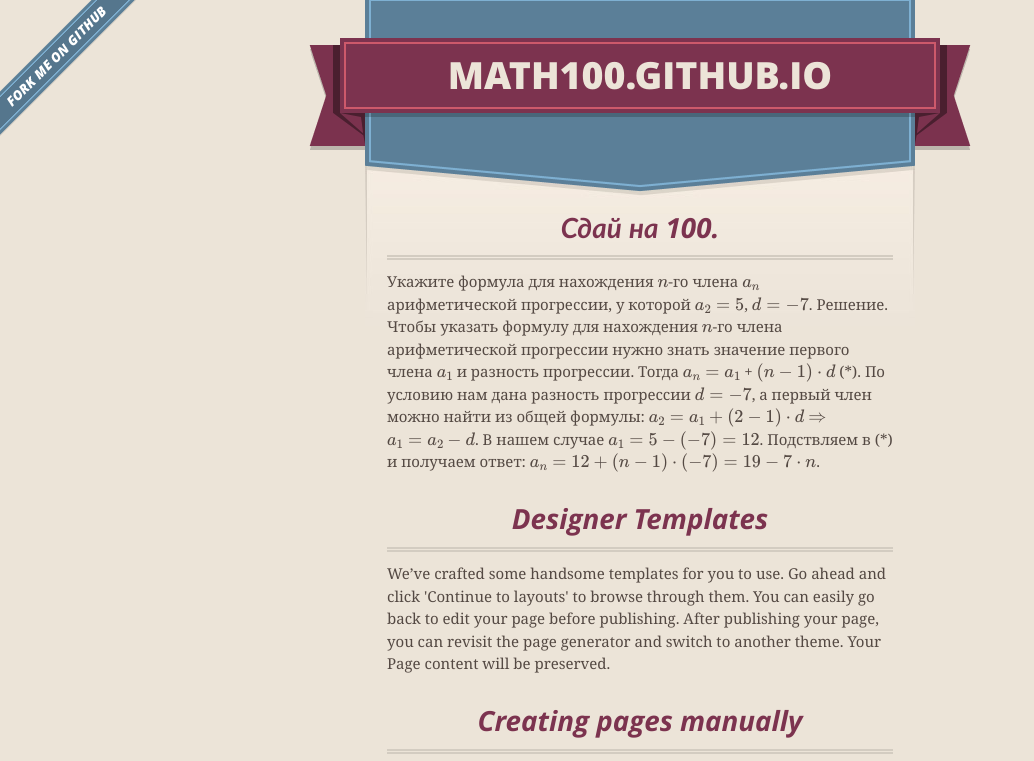
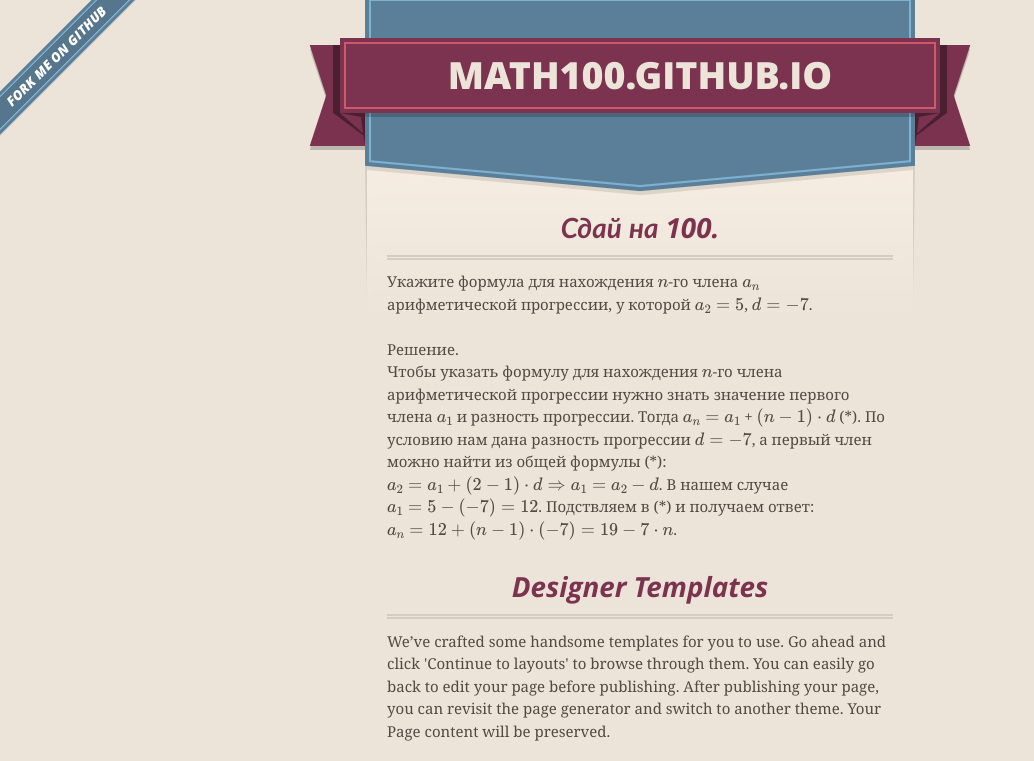
Before and after one commit to math100/math100.github.io, a plain HTML site: page index.html in a window 1280 px wide. Shown: the top 761 px of the page, without its empty margins (0-1034 px from the left). Drawn offline with nearby package versions, Linux system fonts and the light colour scheme; some packages are replaced by stand-ins of ours.

Commit message:
Test commit.

```diff
--- a/index.html
+++ b/index.html
@@ -56,10 +56,11 @@
 
 <p>
 Укажите формула для нахождения $n$-го члена $a_n$ арифметической прогрессии, у которой $a_2 = 5$, $d = -7$.
-
-Решение.
-
-Чтобы указать формулу для нахождения $n$-го члена арифметической прогрессии нужно знать значение первого члена $a_1$ и разность прогрессии. Тогда $a_n = a_1$ + $(n-1)\cdot d$ (*). По условию нам дана разность прогрессии $d = -7$, а первый член можно найти из общей формулы: $a_2 = a_1 + (2-1)\cdot d$ $\Rightarrow$ $a_1 = a_2 - d$. В нашем случае $a_1 = 5 - (-7) = 12$. Подствляем в (*) и получаем ответ: $a_n = 12 + (n-1) \cdot (-7) = 19 - 7\cdot n$.
+</br>
+</br>
+<b>Решение.</b>
+</br>
+Чтобы указать формулу для нахождения $n$-го члена арифметической прогрессии нужно знать значение первого члена $a_1$ и разность прогрессии. Тогда $a_n = a_1$ + $(n-1)\cdot d$ (*). По условию нам дана разность прогрессии $d = -7$, а первый член можно найти из общей формулы (*): $a_2 = a_1 + (2-1)\cdot d \Rightarrow a_1 = a_2 - d$. В нашем случае $a_1 = 5 - (-7) = 12$. Подствляем в (*) и получаем ответ: $a_n = 12 + (n-1) \cdot (-7) = 19 - 7\cdot n$.
 </p>
 <h3>
 <a id="designer-templates" class="anchor" href="#designer-templates" aria-hidden="true"><span aria-hidden="true" class="octicon octicon-link"></span></a>Designer Templates</h3>
```
